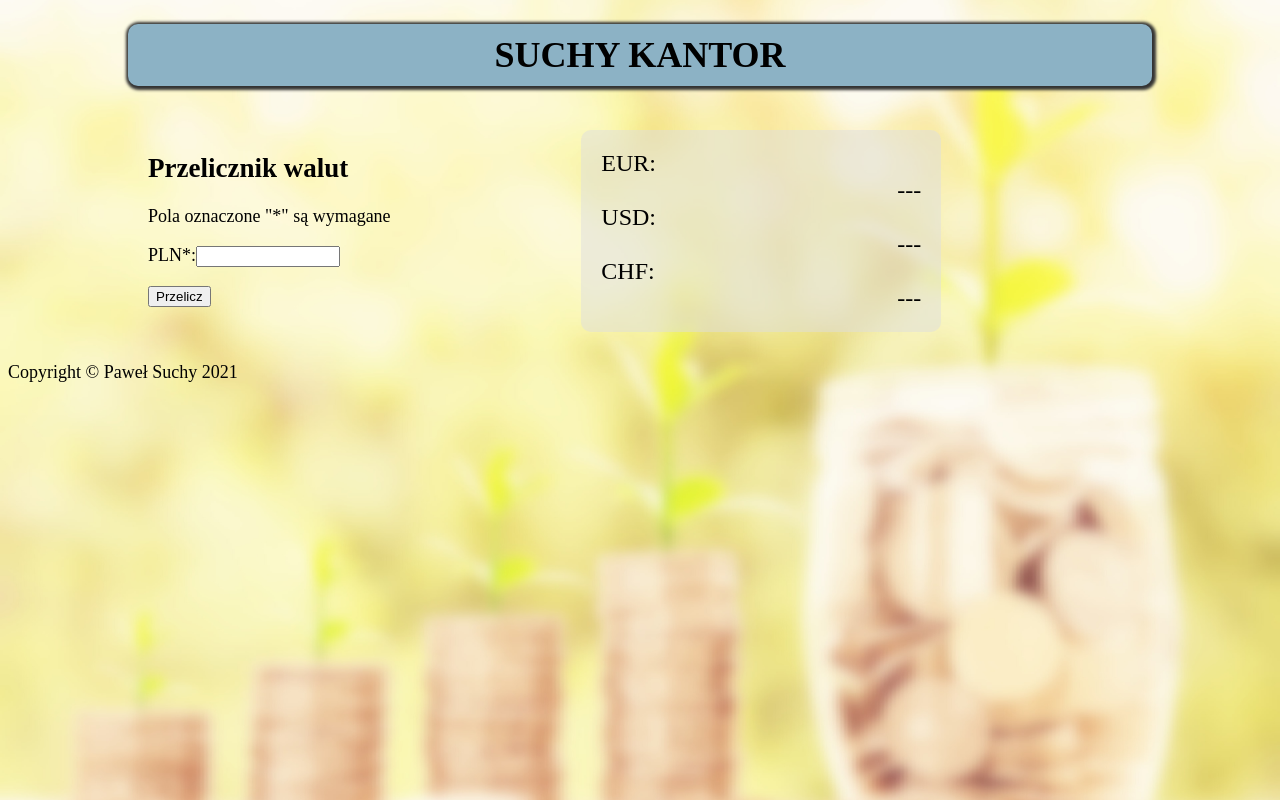
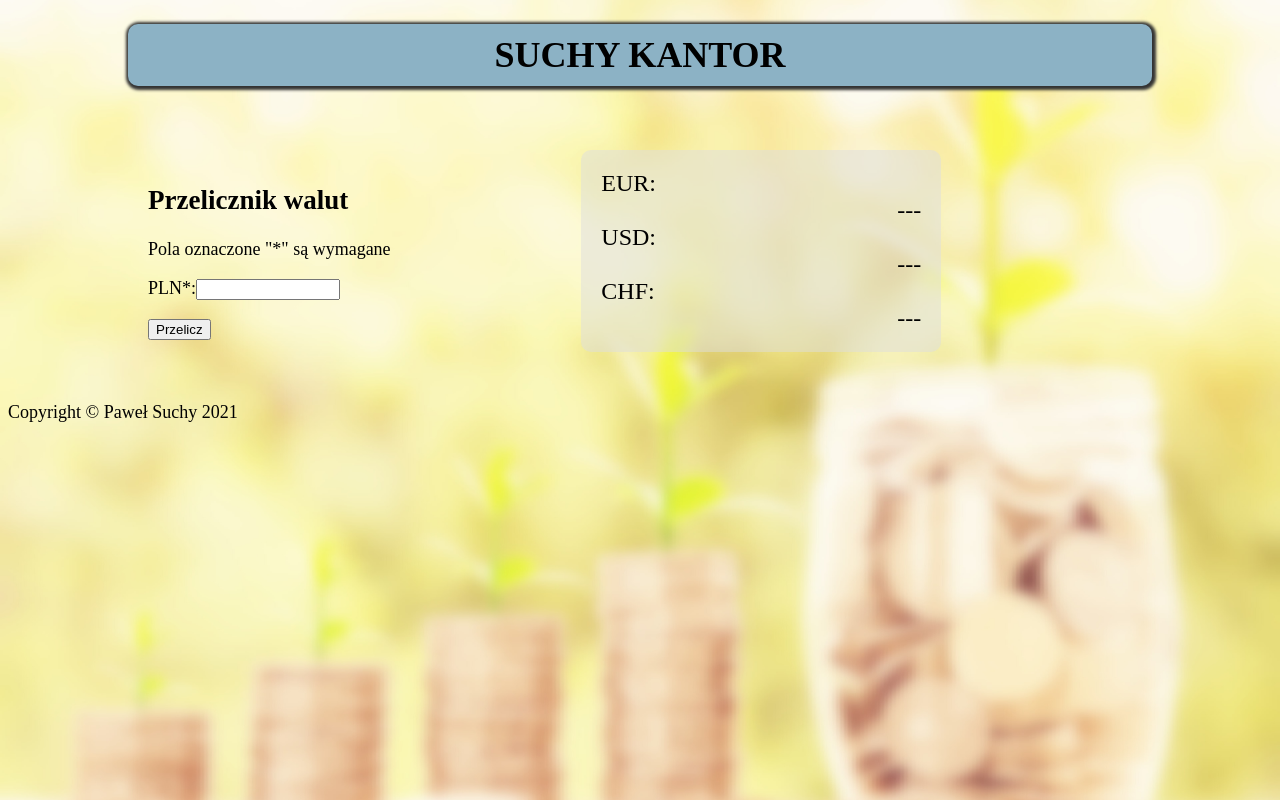
Before and after one commit to pawlo1994/currency-converter-react, a React (Create React App) app: page / in a window 1280 px wide. Built offline with nearby package versions, Linux system fonts and the light colour scheme; a web font is replaced by a local one.

Commit message:
margin from list added, align items in main added

```diff
--- a/src/List/style.css
+++ b/src/List/style.css
@@ -1,6 +1,6 @@
 .list {
     padding: 20px;
-    margin: 0 auto;
+    margin: 20px auto;
     width: 100%;
     max-width: 360px;
     background-color: rgba(221, 221, 221, 0.507);
--- a/src/Main/style.css
+++ b/src/Main/style.css
@@ -4,6 +4,7 @@
     display: flex;
     flex-wrap: wrap;
     justify-content: space-between;
+    align-items: center;
     margin: 10px auto;
     padding: 20px;
 }
```
